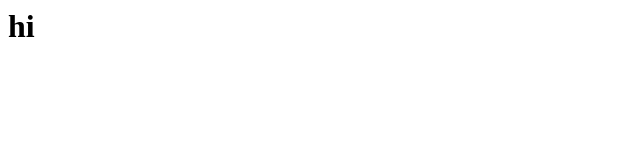
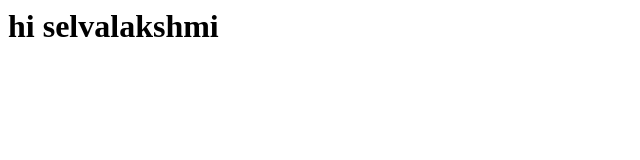
Before and after one commit to jayamurugan-git-code/practicing, a plain HTML site: page index.html in a window 1280 px wide. Shown: the whole page, without its empty margins (0-640 px from the left). Drawn offline with Linux system fonts and the light colour scheme.

Commit message:
display name change

```diff
--- a/index.html
+++ b/index.html
@@ -3,6 +3,6 @@
         <title>web page</title>
     </head>
     <body>
-        <h1>hi</h1>
+        <h1>hi selvalakshmi</h1>
     </body>
 </html>
```
